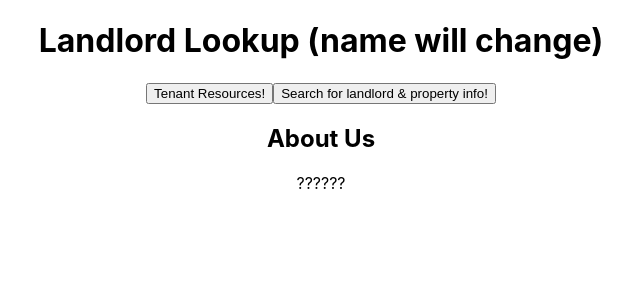
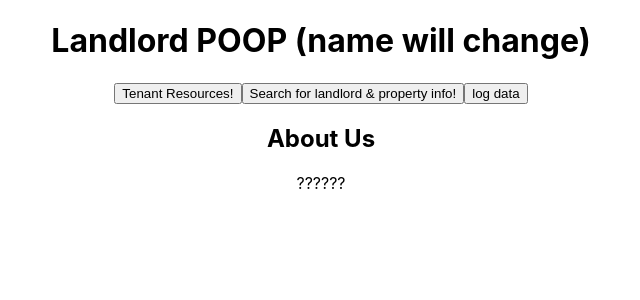
Before and after one commit to bryceboyle/compcomps, a React (Create React App) app: page / in a window 1280 px wide. Shown: the top 300 px of the page, without its empty margins (319-959 px from the left). Built offline with nearby package versions, Linux system fonts and the light colour scheme.

Commit message:
log fetched data from api calls

```diff
--- a/src/Components/HomePage/Home.js
+++ b/src/Components/HomePage/Home.js
@@ -1,7 +1,6 @@
 import React from "react";
 import "./Home.css";
 import {withRouter} from "react-router"
-import Dropdown from 'react-dropdown';
 import 'react-dropdown/style.css';
 
 class Home extends React.Component {
@@ -16,10 +15,19 @@ class Home extends React.Component {
         this._handleChange = this._handleChange.bind(this);
         this._handleResourceClick = this._handleResourceClick.bind(this);
         this._handleSearchClick = this._handleSearchClick.bind(this);
+        this._showData = this._showData.bind(this);
     }
 
 
     _onSelect(){}
+
+    _showData(){
+        fetch('https://data.lacity.org/resource/2uz8-3tj3.json?address_zip=90042') // Building and Safety Code Enforcement Case
+        .then(response => response.json())
+        .then(result =>{
+            console.log(result)
+        })
+    }
 
     _handleChange(e){
         this.setState({
@@ -40,11 +48,12 @@ class Home extends React.Component {
             <div>
                 <div>
                 <div>
-                    <h1>Landlord Lookup (name will change)</h1>
+                    <h1>Landlord POOP (name will change)</h1>
                 </div>
                 <div>
                     <button onClick={this._handleResourceClick}>Tenant Resources!</button>
                     <button onClick={this._handleSearchClick}>Search for landlord & property info!</button>
+                    <button onClick={this._showData}>log data</button>
                 </div>
                 </div>
                 <div>
--- a/src/Components/Search/SearchPage.js
+++ b/src/Components/Search/SearchPage.js
@@ -47,13 +47,6 @@ class SearchPage extends React.Component {
                     <button onClick={this._handleResourceClick}>Tenant Resources!</button>
                 </div>
                 </div>
-                <div>
-                    <div>
-                            <h2>About Us</h2>
-                            <p>??????</p>
-                    </div>
-                </div>
-
             </div>
         )
     }
```
